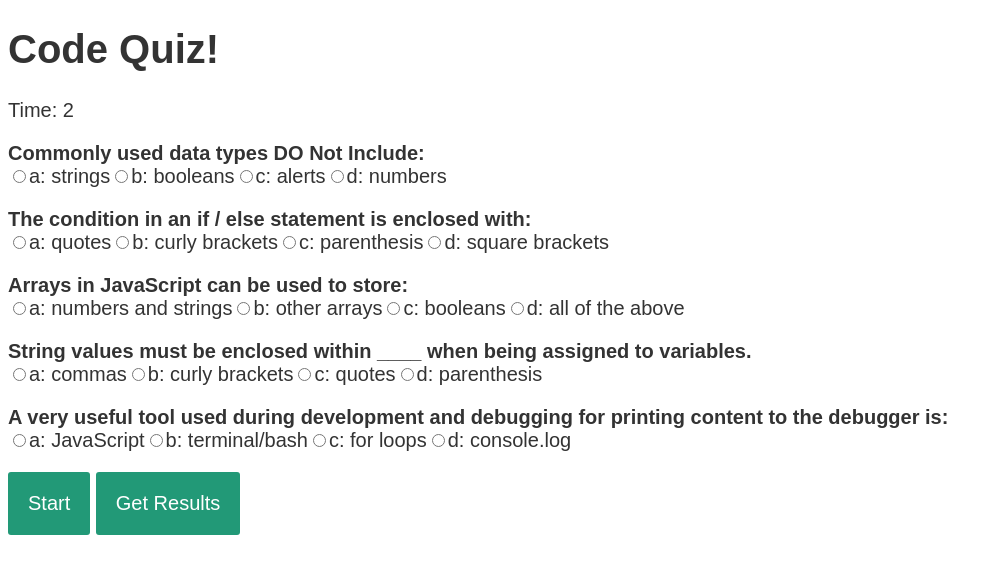
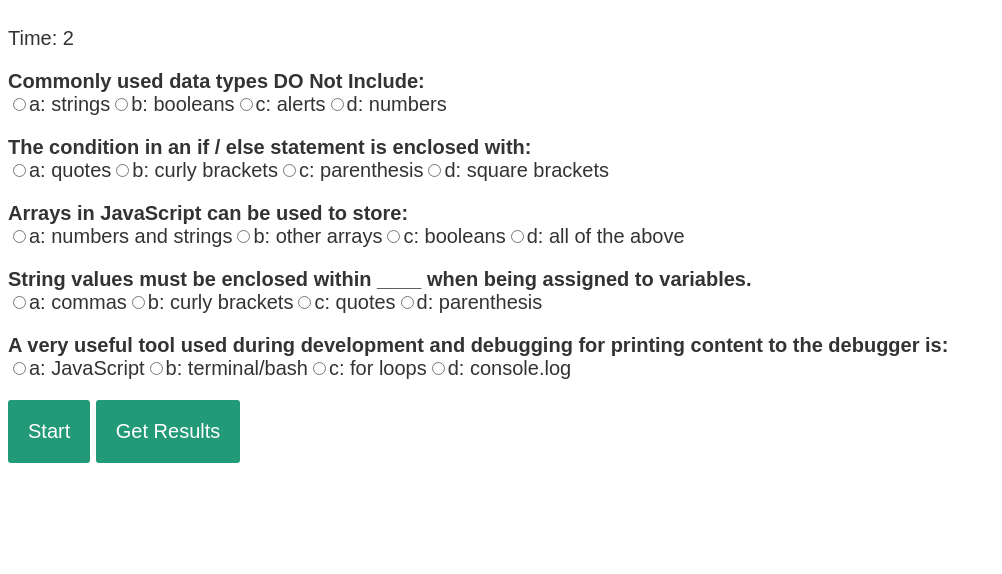
Before and after one commit to Adam42288/web-api-code-quiz, a plain HTML site: page index.html in a window 1280 px wide. Both pictures are taken after a click on the button "Start". Shown: the whole page, without its empty margins (0-1002 px from the left). Drawn offline with Linux system fonts and the light colour scheme.

Commit message:
Added start screen and made it so clicking start clears the first screen and displays all questionsat once.

```diff
--- a/Assets/script.js
+++ b/Assets/script.js
@@ -1,6 +1,10 @@
 
-// Adding a timer
 
+// initial variables declared.
+var quizContainer = document.getElementById('quiz');
+var resultsContainer = document.getElementById('results');
+var submitButton = document.getElementById('submit');
+var startButton = document.getElementById('start');
 
 // Function that generates a quiz with questions and answers.
 function generateQuiz(questions, quizContainer, resultsContainer, submitButton) {
@@ -87,11 +91,15 @@ function showResults(questions, quizContainer, resultsContainer){
     submitButton.onclick = function() {
         showResults(questions, quizContainer, resultsContainer);
     }
+}
 
-    // When user clicks on the start button, start the timer.
+    // When user clicks on the start button, start the timer and display questions.
     startButton.onclick = function() {
         // adding a timer.
+        document.getElementById('startscreen').innerHTML='';
+
         var count = 3;
+        generateQuiz(myQuestions, quizContainer, resultsContainer, submitButton);
         var interval = setInterval(function(){
         document.getElementById('timer').innerHTML='Time: ' + count;
         count--;
@@ -103,9 +111,7 @@ function showResults(questions, quizContainer, resultsContainer){
         showResults(questions, quizContainer, resultsContainer);
                         }
                             }, 1000);
-
-    }
-}
+                            }
 
 var myQuestions = [
     {
@@ -160,10 +166,10 @@ var myQuestions = [
     }
 ];
 
-// initial variables declared.
-var quizContainer = document.getElementById('quiz');
-var resultsContainer = document.getElementById('results');
-var submitButton = document.getElementById('submit');
-var startButton = document.getElementById('start');
 
-generateQuiz(myQuestions, quizContainer, resultsContainer, submitButton);
+// generateQuiz(myQuestions, quizContainer, resultsContainer, submitButton);
+
+// startButton.onclick = function() {
+//     generateQuiz(myQuestions, quizContainer, resultsContainer, submitButton);
+//         document.getElementById('startscreen').innerHTML='';
+//                             }
--- a/index.html
+++ b/index.html
@@ -9,7 +9,9 @@
 </head>
 
 <body>
-    <h1>Code Quiz!</h1>
+    <h1 id="startscreen">Coding Quiz Challenge: Try to answer the following code-related questions within the time limit.
+        Keep in mind that incorrect answers will penalize your sore/time by ten seconds!
+    </h1>
     <div id="highscores"></div>
     <p class = timer id="timer"></p>
     <div id="quiz"></div>
```
